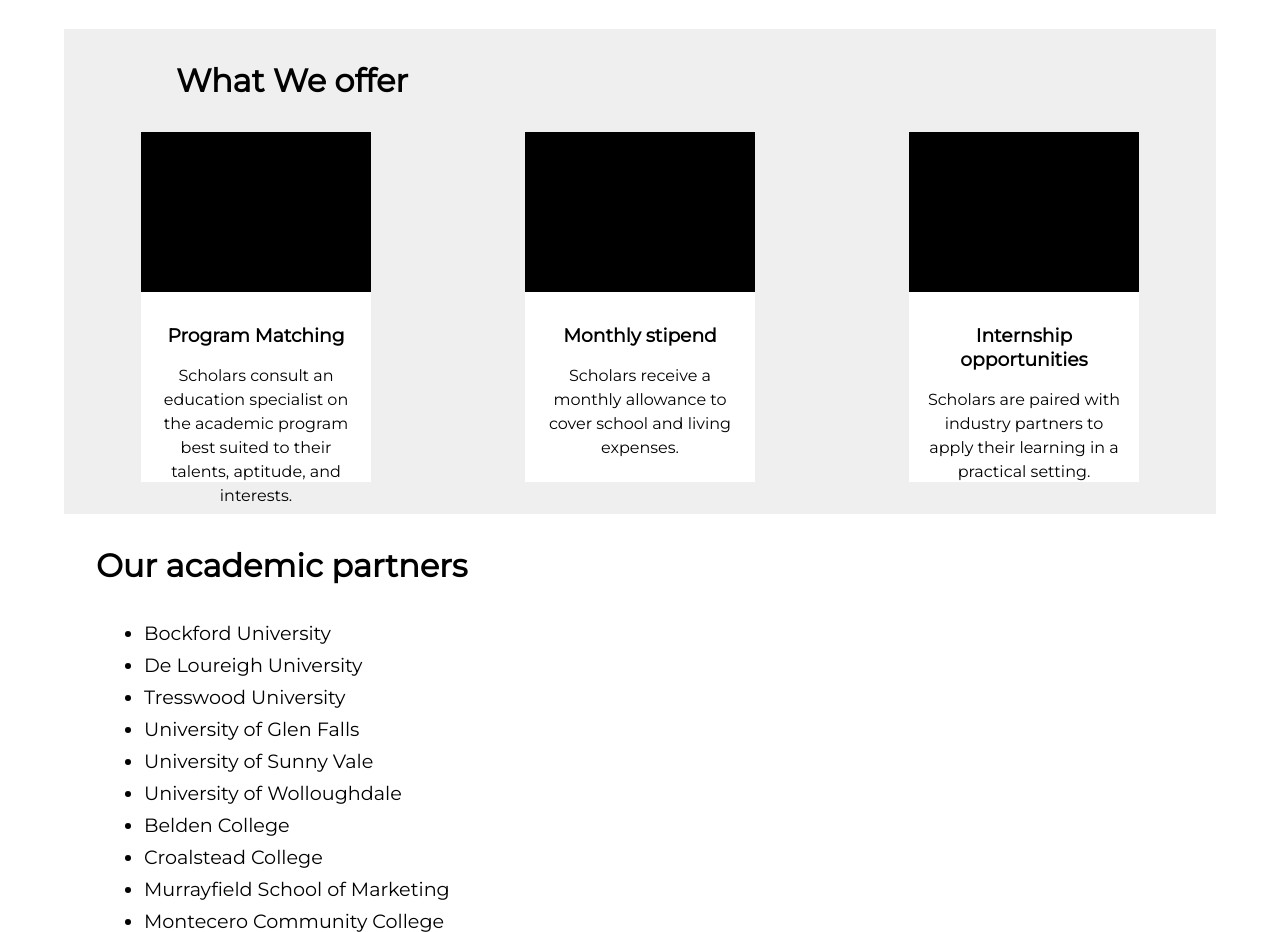
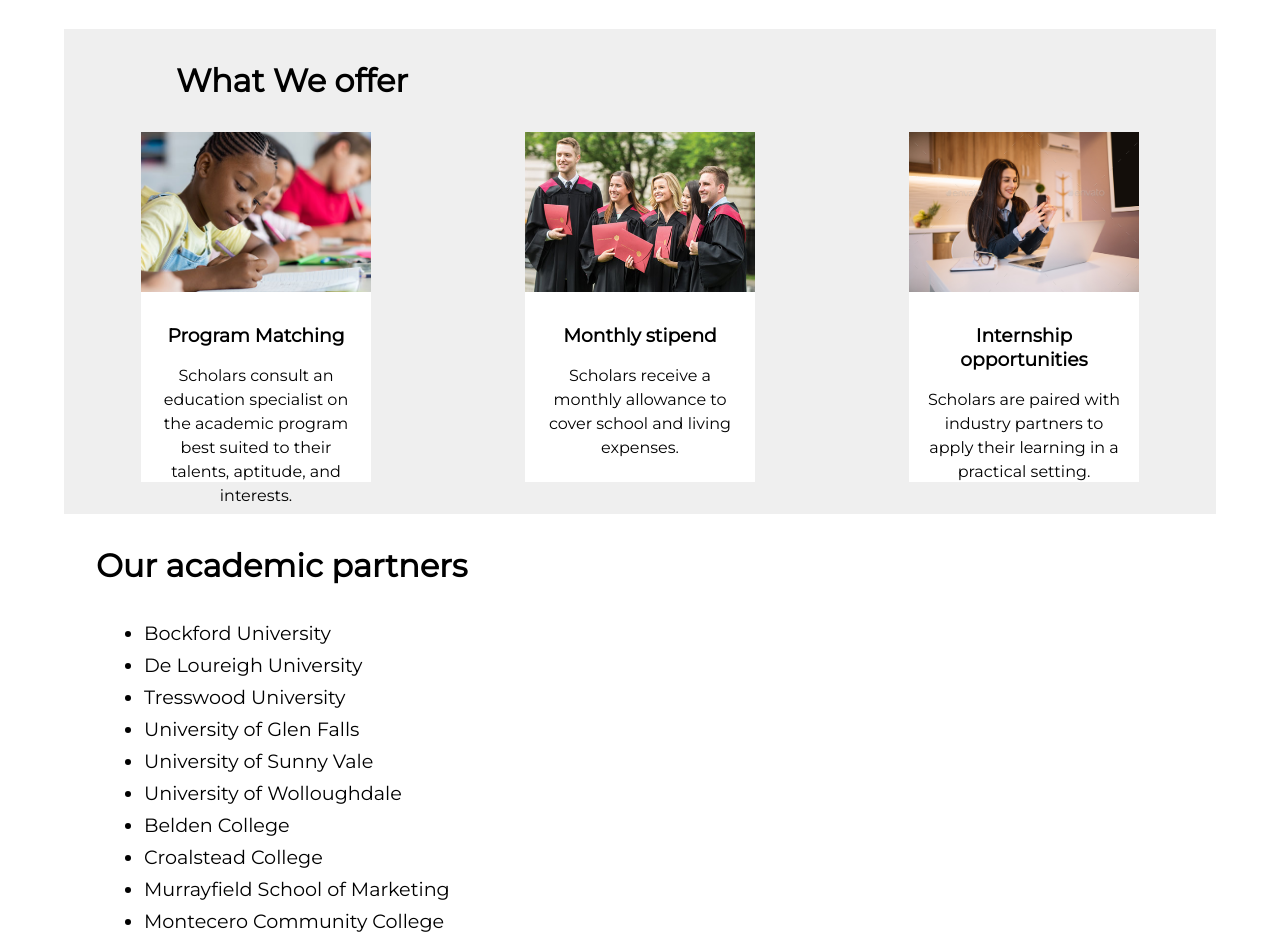
Before and after one commit to ssankey/Moonlight, a plain HTML site: page index.html in a window 1280 px wide. Shown: the part 2107-3039 px from the top of the page. Drawn offline with Linux system fonts and the light colour scheme.

Commit message:
new pics

```diff
--- a/index.html
+++ b/index.html
@@ -68,7 +68,7 @@
         <div class="offer-grid">
             <div class="offer-cards">
                 <div class="imgBx4">
-
+                    <img src="./assets/teaching-writing.jpg" alt="">
                 </div>
                 <div class="offer-text">
                     <h3>Program Matching</h3>
@@ -78,7 +78,7 @@
             </div>
         <div class="offer-cards">
             <div class="imgBx4">
-
+                <img src="./assets/undregraduate-attending-banner.jpg" alt="">
             </div>
             <div class="offer-text">
                 <h3>Monthly stipend</h3>
@@ -87,7 +87,7 @@
         </div>
         <div class="offer-cards">
             <div class="imgBx4">
-
+                <img src="./assets/Sanja Pavlov - kafemat-8849.jpg" alt="">
             </div>
             <div class="offer-text">
                 <h3>Internship opportunities</h3>
--- a/styles.css
+++ b/styles.css
@@ -170,6 +170,16 @@
     height: 160px;
     background-color: black;
   }
+
+  .imgBx4 img{
+    position: absolute;
+    top: 0;
+    left: 0;
+    width: 100%;
+    height: 100%;
+    object-fit: cover;
+  }
+
   .offer-grid .offer-cards{
       height: 350px;
       width: 60%;
```
Also changed, not shown: assets/Sanja Pavlov - kafemat-8849.jpg (added), assets/teaching-writing.jpg (added), assets/undregraduate-attending-banner.jpg (added).
